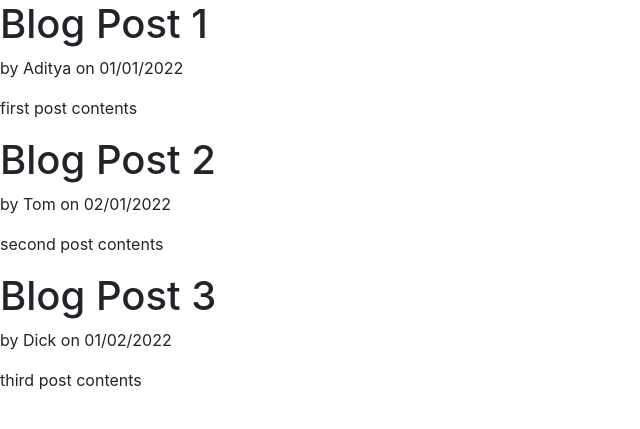
After one commit to Aditya-Kengunte/corey_django, a Django app: page / in a window 1280 px wide. The commit adds this page. Shown: the top 429 px of the page, without its empty margins (0-640 px from the left). Run offline with Django 4.2, Linux system fonts and the light colour scheme; some libraries are stand-ins or nearby versions.

Commit message:
creating posts and about page

```diff
--- /dev/null
+++ b/django_project/blog/templates/blog/about.html
@@ -0,0 +1,5 @@
+{% extends 'blog/base.html' %}
+
+{% block content %}
+<h1>About page</h1>
+{% endblock %}
--- a/django_project/blog/templates/blog/base.html
+++ b/django_project/blog/templates/blog/base.html
@@ -12,6 +12,8 @@
     </head>
     <body>
 
+    {% block content %}{% endblock %}
+
     <!-- Optional JavaScript -->
     <!-- jQuery first, then Popper.js, then Bootstrap JS -->
         <script src="https://code.jquery.com/jquery-3.2.1.slim.min.js" integrity="sha384-KJ3o2DKtIkvYIK3UENzmM7KCkRr/rE9/Qpg6aAZGJwFDMVNA/GpGFF93hXpG5KkN" crossorigin="anonymous"></script>
--- /dev/null
+++ b/django_project/blog/templates/blog/home.html
@@ -0,0 +1,13 @@
+{% extends 'blog/base.html' %}
+
+{% block content %}
+
+{% for post in posts %}
+
+<h1>{{post.name}}</h1>
+<p>by {{post.author}} on {{post.date}}</p>
+<p>{{post.content}}</p>
+
+{% endfor %}
+
+{% endblock %}
--- /dev/null
+++ b/django_project/blog/urls.py
@@ -0,0 +1,8 @@
+from lib2to3.pygram import pattern_symbols
+from django.urls import path
+from . import views
+
+urlpatterns = [
+    path('', views.home, name='blog-home'),
+    path('about/', views.about, name='blog-about'),
+]
--- a/django_project/blog/views.py
+++ b/django_project/blog/views.py
@@ -1,3 +1,35 @@
+from turtle import title
 from django.shortcuts import render
 
-# Create your views here.
+
+posts = [
+    {
+        'name': 'Blog Post 1',
+        'author': 'Aditya',
+        'content': 'first post contents',
+        'date': '01/01/2022',
+    },
+    {
+        'name': 'Blog Post 2',
+        'author': 'Tom',
+        'content': 'second post contents',
+        'date': '02/01/2022',
+    },
+    {
+        'name': 'Blog Post 3',
+        'author': 'Dick',
+        'content': 'third post contents',
+        'date': '01/02/2022',
+    },
+]
+
+def home(request):
+    title = 'Blog-Home'
+    context = {
+        'posts': posts,
+        'title': title,
+    }
+    return render(request, 'blog/home.html', context)
+
+def about(request):
+    return render(request, 'blog/about.html')
--- a/django_project/django_project/urls.py
+++ b/django_project/django_project/urls.py
@@ -14,8 +14,9 @@ Including another URLconf
     2. Add a URL to urlpatterns:  path('blog/', include('blog.urls'))
 """
 from django.contrib import admin
-from django.urls import path
+from django.urls import path, include
 
 urlpatterns = [
     path("admin/", admin.site.urls),
+    path('', include('blog.urls')),
 ]
```
Also changed, not shown: django_project/db.sqlite3 (added). Lines whose indentation alone changed are shown as unchanged.
